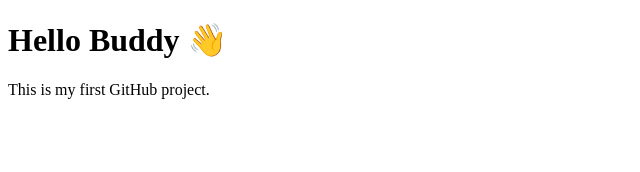
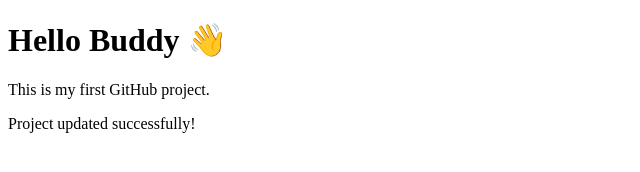
Before and after one commit to imkishore-coder/mini-project, a plain HTML site: page index.html in a window 1280 px wide. Shown: the whole page, without its empty margins (0-640 px from the left). Drawn offline with Linux system fonts and the light colour scheme.

Commit message:
Add success message to index.html

```diff
--- a/index.html
+++ b/index.html
@@ -8,3 +8,4 @@
     <p>This is my first GitHub project.</p>
 </body>
 </html>
+<p>Project updated successfully!</p>
```
